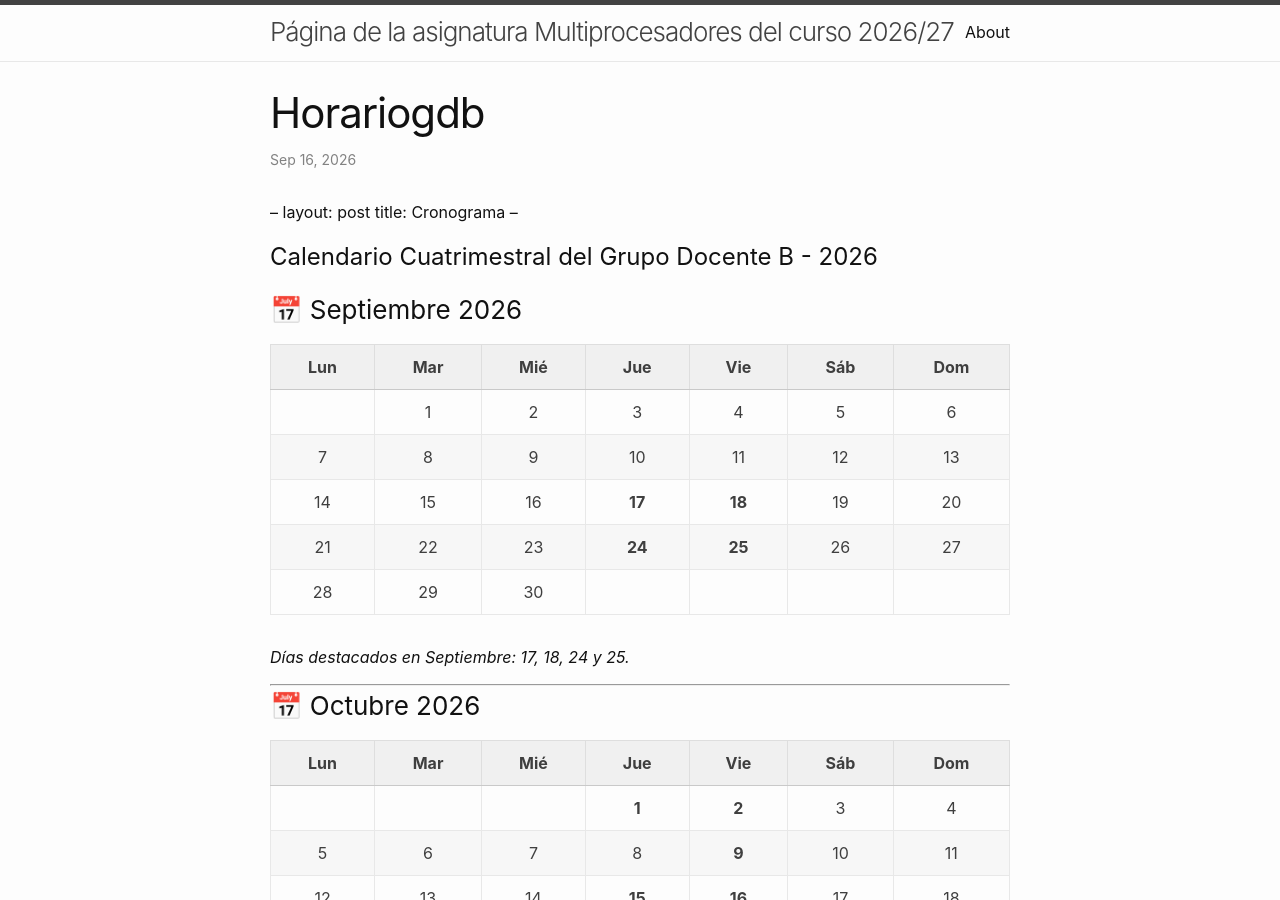
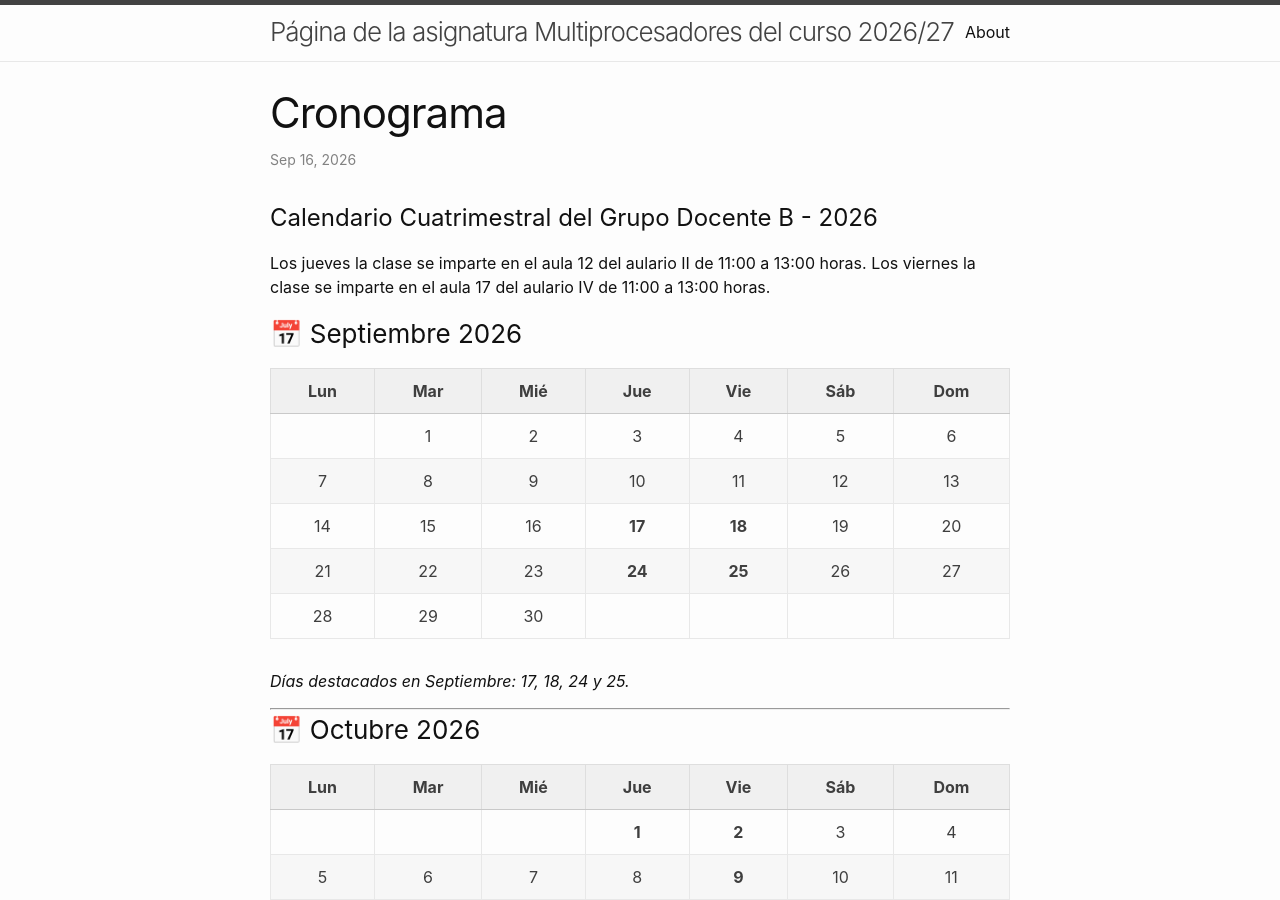
Before and after one commit to hpcjmart/multi2627, a Jekyll site: the page built from docs/_posts/2026-09-16-horarioGDB.md, in a window 1280 px wide and 900 px high. Built offline with Jekyll 4.4.1, drawn with Linux system fonts in a browser that asks for light colours; our own code applies the rules of GitHub Pages for plain Markdown files.

Commit message:
Modificado horario GDB

```diff
--- a/docs/_posts/2026-09-16-horarioGDB.md
+++ b/docs/_posts/2026-09-16-horarioGDB.md
@@ -1,9 +1,13 @@
---
+---
 layout: post
 title: Cronograma
---
+---
 
 # Calendario Cuatrimestral del Grupo Docente B - 2026
+
+Los jueves la clase se imparte en el aula 12 del aulario II de 11:00 a 13:00 horas.
+Los viernes la clase se imparte en el aula 17 del aulario IV de 11:00 a 13:00 horas.
+
 
 ### 📅 Septiembre 2026
 
```
